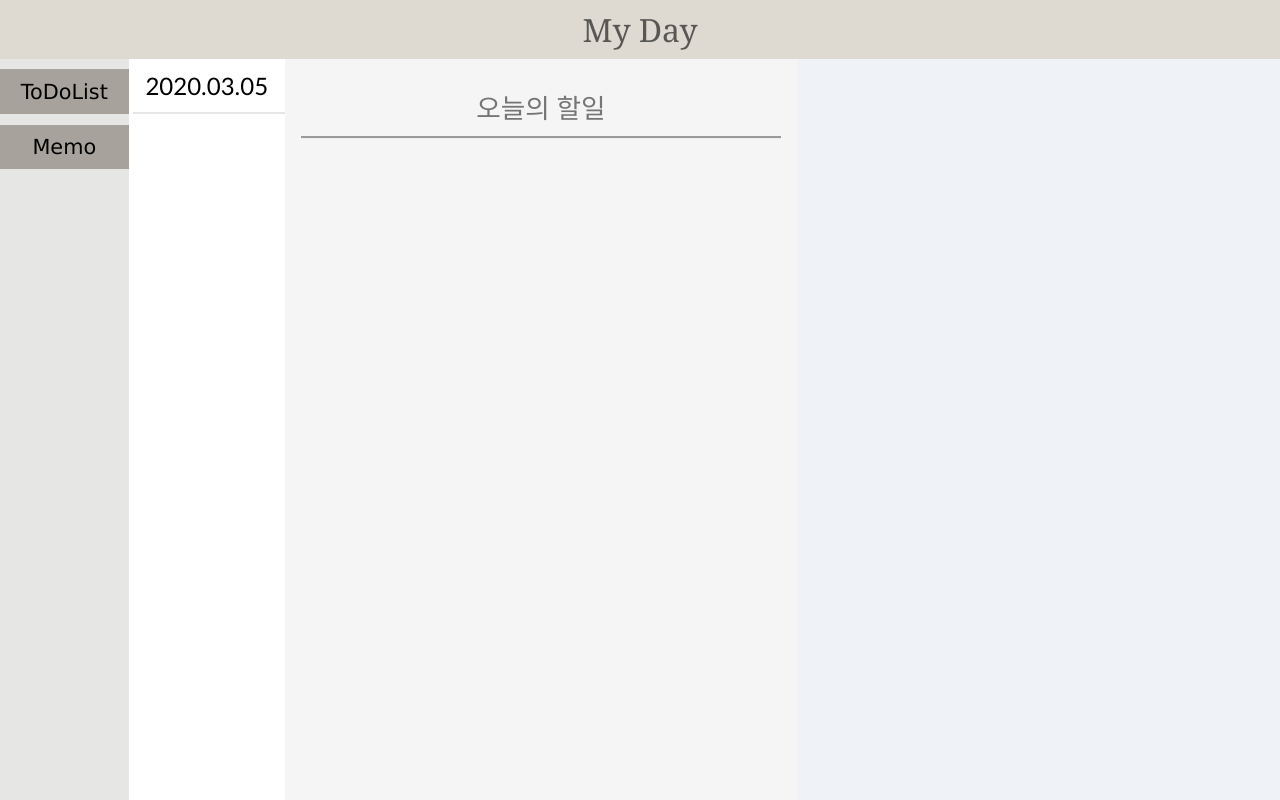
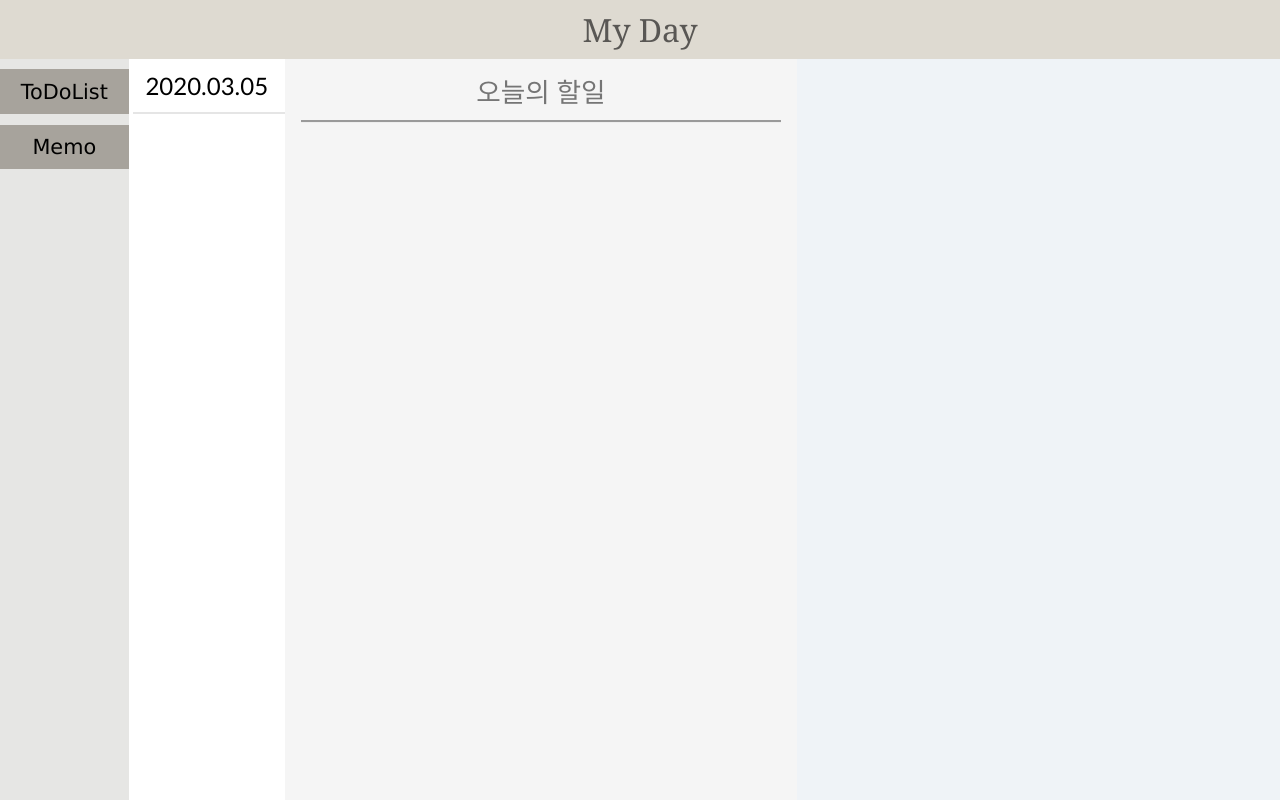
Before and after one commit to Just-gomin/my_day, a React (Create React App) app: page / in a window 1280 px wide. Built offline with nearby package versions, Linux system fonts and the light colour scheme.

Commit message:
Add scroll-bar to ToDoList

```diff
--- a/src/ToDoTemplate.css
+++ b/src/ToDoTemplate.css
@@ -1,8 +1,10 @@
 .template-Container {
-  padding: 1em;
+  padding-left: 1em;
+  padding-right: 1em;
+  padding-bottom: 2.5em;
   position: fixed;
   width: inherit;
-  height: inherit;
+  height: 100%;
   display: flex;
   flex-direction: column;
   align-items: center;
@@ -39,4 +41,9 @@
   display: flex;
   flex-direction: column;
   align-items: center;
+  overflow: scroll;
 }
+
+::-webkit-scrollbar {
+  width: 0px;
+}
```
